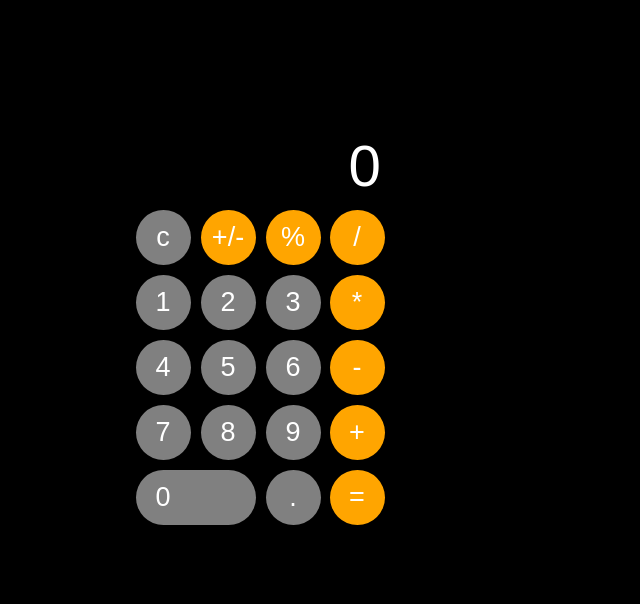
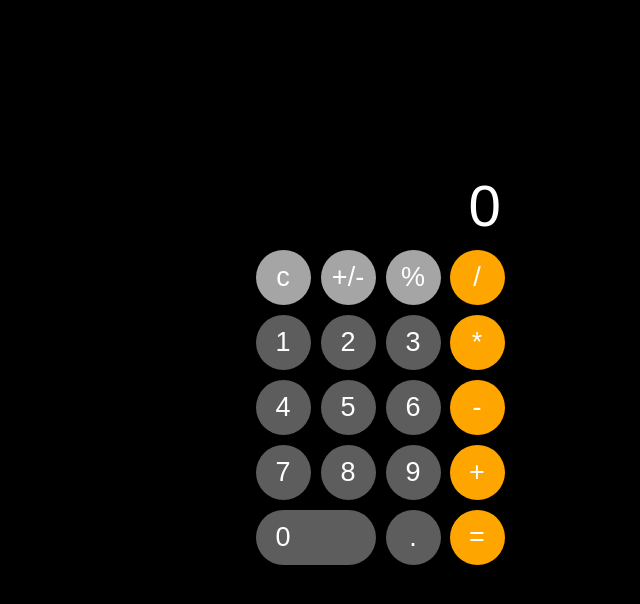
Before and after one commit to itsjustgurjit/apple-cacl, a plain HTML site: page index.html in a window 1280 px wide. Shown: the whole page, without its empty margins (260-900 px from the left). Drawn offline with Linux system fonts and the light colour scheme.

Commit message:
ui improve

```diff
--- a/app.js
+++ b/app.js
@@ -52,5 +52,9 @@ function calculate(a, b, operator) {
       return a * b;
     } else if (operator === "/") {
       return a / b;
+    } else if (operator === "%") {
+      return a % b;
+    } else {
+      throw new Error('Unsupported operator');
     }
   }
--- a/index.html
+++ b/index.html
@@ -14,8 +14,8 @@
         flex-direction: column;
         align-items: center;
         justify-content: center;
-        height: 80vh;
-        max-width: 80vw;
+        height: 90vh;
+        max-width: 100vw;
     }
     * {
       font-size: 1.3rem;
@@ -41,7 +41,7 @@
       height: 55px;
       width: 55px;
       color: white;
-      background-color: gray;
+      background-color: rgb(93, 93, 93);
       border: none;
       border-radius: 80px;
     }
@@ -72,26 +72,24 @@ input[type="number"]::-webkit-inner-spin-button {
     margin: 0;
 }
 
-/* Hide the spinners in Firefox */
-input[type="number"] {
-    -moz-appearance: textfield;
-}
-
     .op{
         background-color: orange;
     }
     .isequal{
         background-color: orange;
     }
+    .tp{
+    background-color: rgb(165, 165, 165);
+}
   </style>
   <body>
     <div class="top-level-container">
     <input type="number" name="" id="" placeholder="0" />
     <div class="btn-container">
         <div class="numercis-row">
-            <button value="c">c</button>
-      <button value="plusorminus" class="op">+/-</button>
-      <button value="%" class="op">%</button>
+            <button value="c" class="tp">c</button>
+      <button value="plusorminus" class="op tp">+/-</button>
+      <button value="%" class="op tp">%</button>
             <button value="1" class="numberVal">1</button>
       <button value="2" class="numberVal">2</button>
       <button value="3" class="numberVal">3</button>
```
Lines whose indentation alone changed are shown as unchanged.
